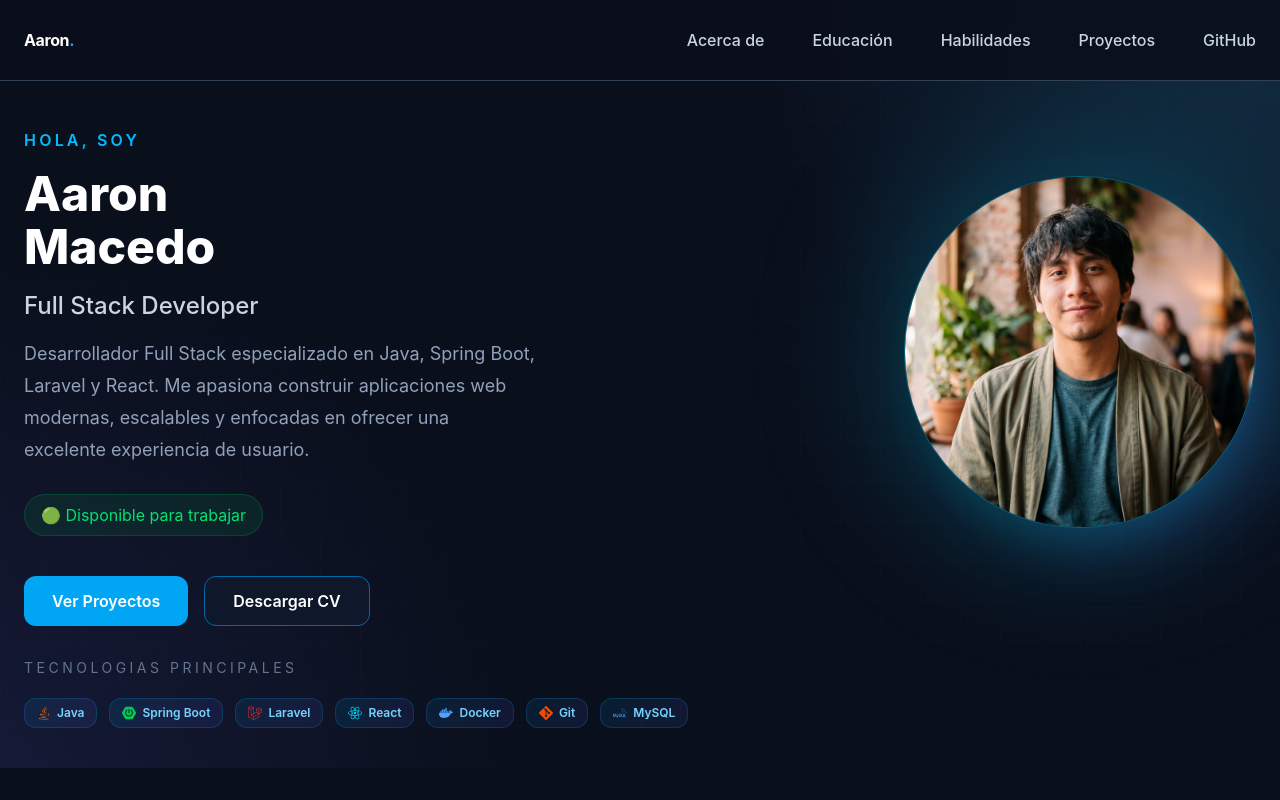
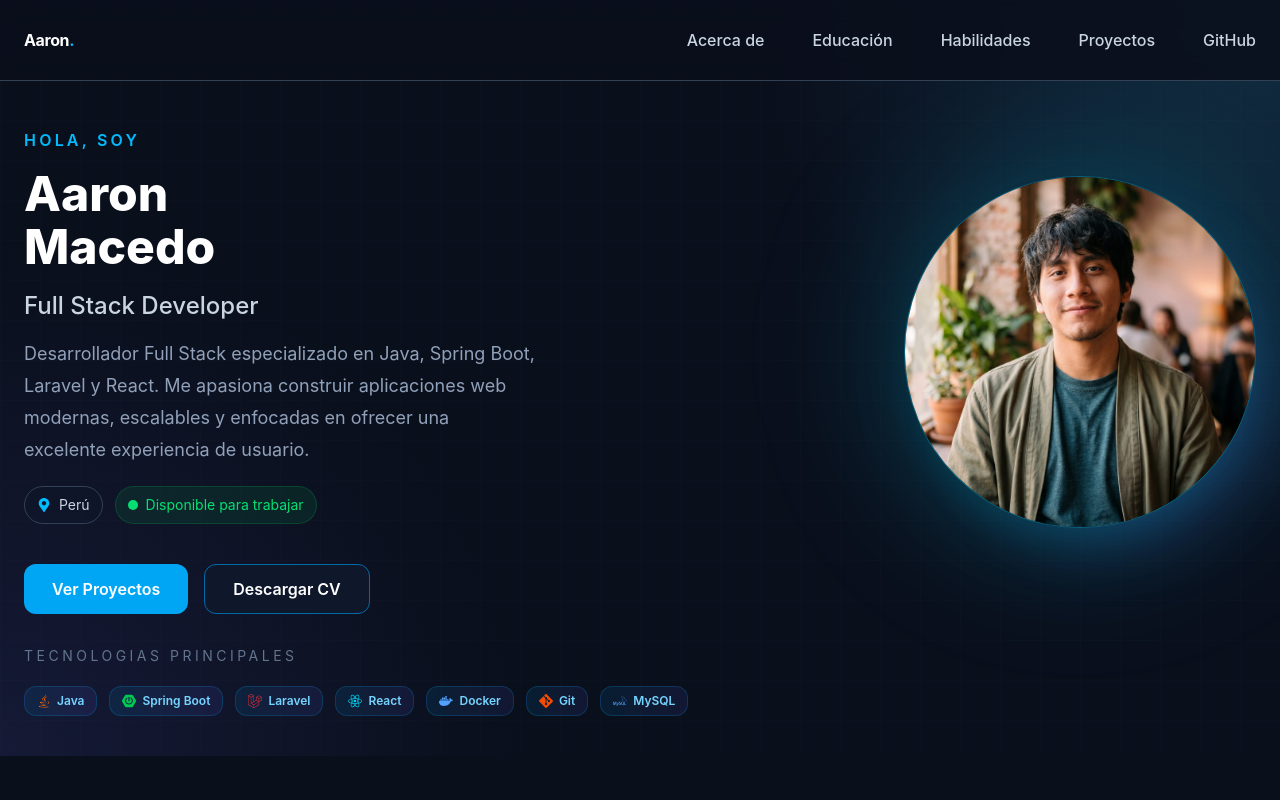
Before and after one commit to aaroncitoyit/portafolio-Aaron, a React (Vite) app: page / in a window 1280 px wide. Shown: the top 800 px of the page. Built offline with nearby package versions, Linux system fonts and the light colour scheme; no server answers.

Commit message:
ubicacion y disponiblidad re ubicada

```diff
--- a/src/components/About/AboutCard.jsx
+++ b/src/components/About/AboutCard.jsx
@@ -32,7 +32,7 @@ function AboutCard(){
 
                 </div>
 
-                <div
+                {/* <div
                     className="
                     absolute
                     -bottom-5
@@ -84,7 +84,7 @@ function AboutCard(){
                                    Disponible
                         </div>
 
-                </div>
+                </div> */}
         </div>
     );
 }
--- a/src/components/Hero/HeroContent.jsx
+++ b/src/components/Hero/HeroContent.jsx
@@ -1,7 +1,8 @@
 import Button from "../ui/Button";
 import TechStack from "./TechStack";
 import SocialLinks from "./SocialLinks";
-import { profile  } from "../../data/profile";
+import { profile } from "../../data/profile";
+import { FaMapMarkerAlt } from "react-icons/fa";
 
 function HeroContent(){
     return(
@@ -27,12 +28,17 @@ function HeroContent(){
                 {profile.description}
             </p>
 
+            <div className="flex flex-wrap items-center gap-3 pt-1">
+                <div className="inline-flex items-center gap-2 rounded-full border border-slate-700 bg-slate-900/60 px-3 py-2 text-sm text-slate-300">
+                    <FaMapMarkerAlt className="text-sky-400" />
+                    <span>Perú</span>
+                </div>
+                <span className="inline-flex items-center gap-2 rounded-full border border-green-500/20 bg-green-500/10 px-3 py-2 text-sm text-green-400">
+                    <span className="h-2.5 w-2.5 rounded-full bg-green-400" />
+                    {profile.status}
+                </span>
             </div>
 
-            <div className="mt-6 lg:mt-7">
-                <span className="inline-flex items-center px-4 py-2 rounded-full bg-green-500/10 text-green-400 border border-green-500/20">
-                   🟢 {profile.status}
-                </span>
             </div>
 
             <div className="mt-6 lg:mt-2 flex flex-wrap gap-4">
```
